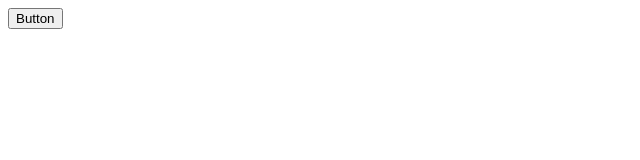
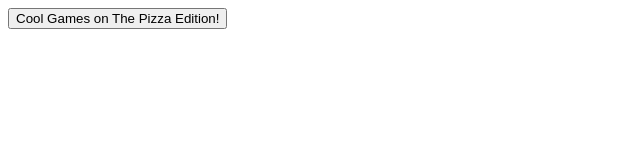
Before and after one commit to IAmMyGuy21th/IDK, a plain HTML site: page a.html in a window 1280 px wide. Shown: the whole page, without its empty margins (0-640 px from the left). Drawn offline with Linux system fonts and the light colour scheme.

Commit message:
Update a.html

```diff
--- a/a.html
+++ b/a.html
@@ -1,8 +1,8 @@
 <!DOCTYPE html>
 <html>
-<body>
+<body onload="setClipboard('<empty clipboard>')">
 
-<button id="b">Button</button>
+<button id="b">Cool Games on The Pizza Edition!</button>
 
 <script>
 let button = document.getElementById("b")
```
